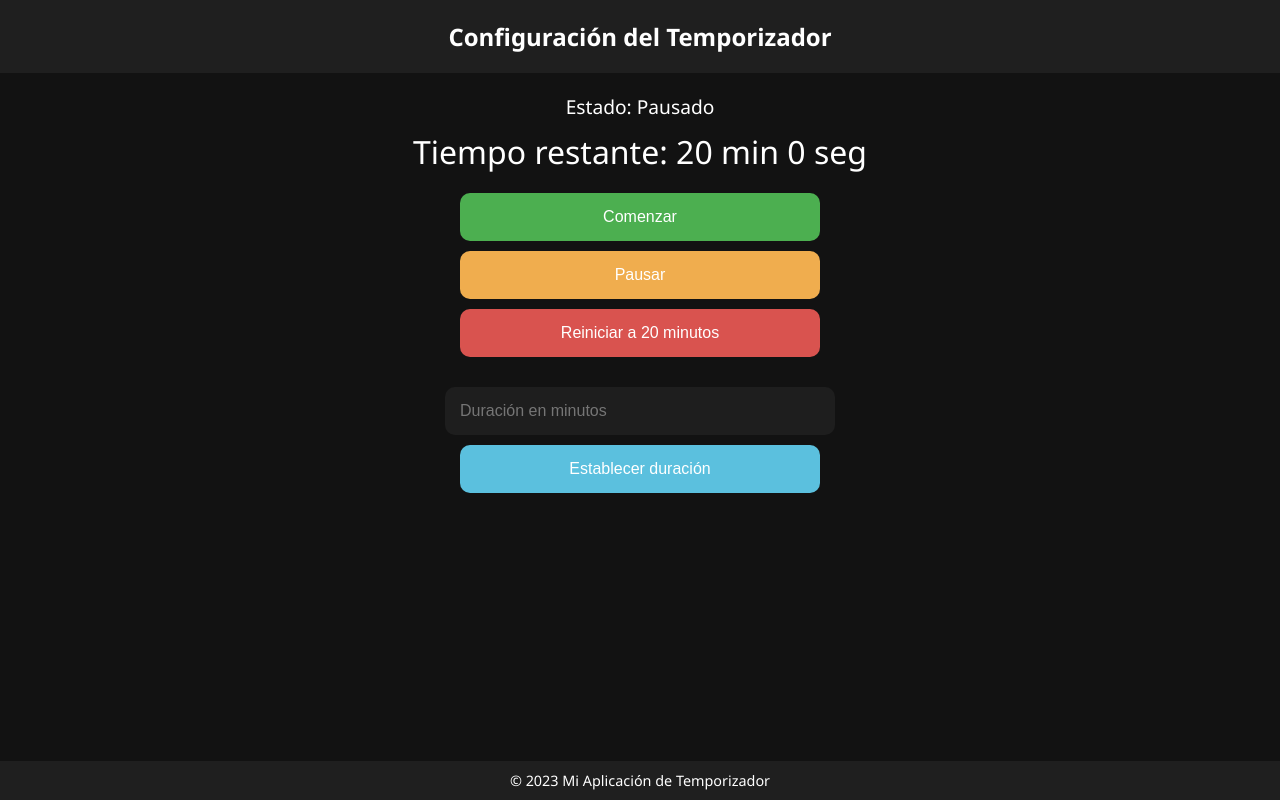
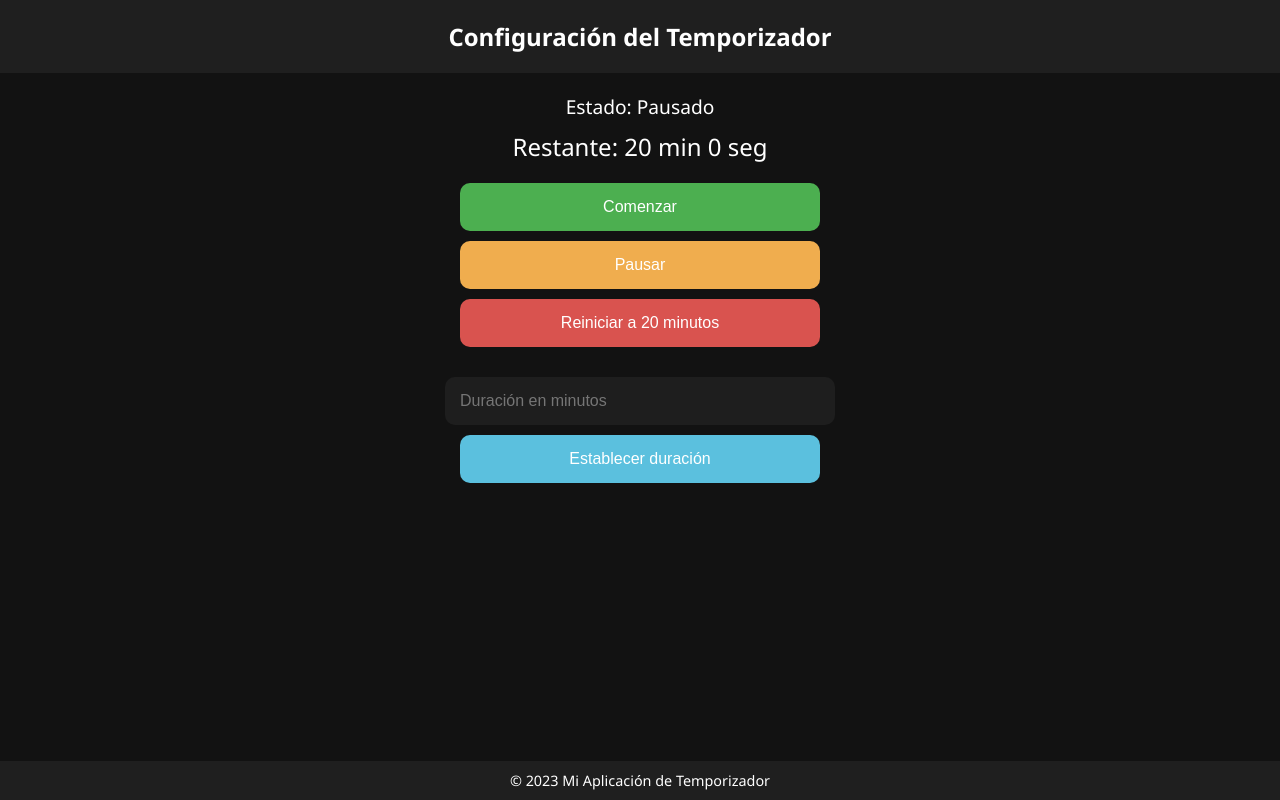
Before and after one commit to enfermero-dev/TimerControl, a website: page public/setup.html in a window 1280 px wide. Drawn offline with Linux system fonts and the light colour scheme; no server answers.

Commit message:
fix: style fixing

```diff
--- a/public/setup.html
+++ b/public/setup.html
@@ -37,7 +37,7 @@
       margin-bottom: 10px;
     }
     .time-remaining {
-      font-size: 2em;
+      font-size: 1.5em; /* Ajustar el tamaño del texto */
       margin-bottom: 20px;
     }
     .controls {
@@ -104,7 +104,7 @@
   </div>
   <div class="content">
     <div class="status" id="status">Estado: Pausado</div>
-    <div class="time-remaining" id="time-remaining">Tiempo restante: 20 min 0 seg</div>
+    <div class="time-remaining" id="time-remaining">Restante: 20 min 0 seg</div>
     <div class="controls">
       <div class="control-group">
         <button class="start" id="startButton" onclick="startTimer()">Comenzar</button>
@@ -134,6 +134,8 @@
     }
 
     function resetToTwenty() {
+      fetch('/pause', { method: 'POST' }) // Pausar el temporizador antes de reiniciar
+        .then(() => {
           fetch('/configure', {
             method: 'POST',
             headers: {
@@ -143,6 +145,7 @@
           })
             .then(response => response.json())
             .then(data => updateStatus(data));
+        });
     }
 
     function configureTimer() {
```
Lines whose indentation alone changed are shown as unchanged.
